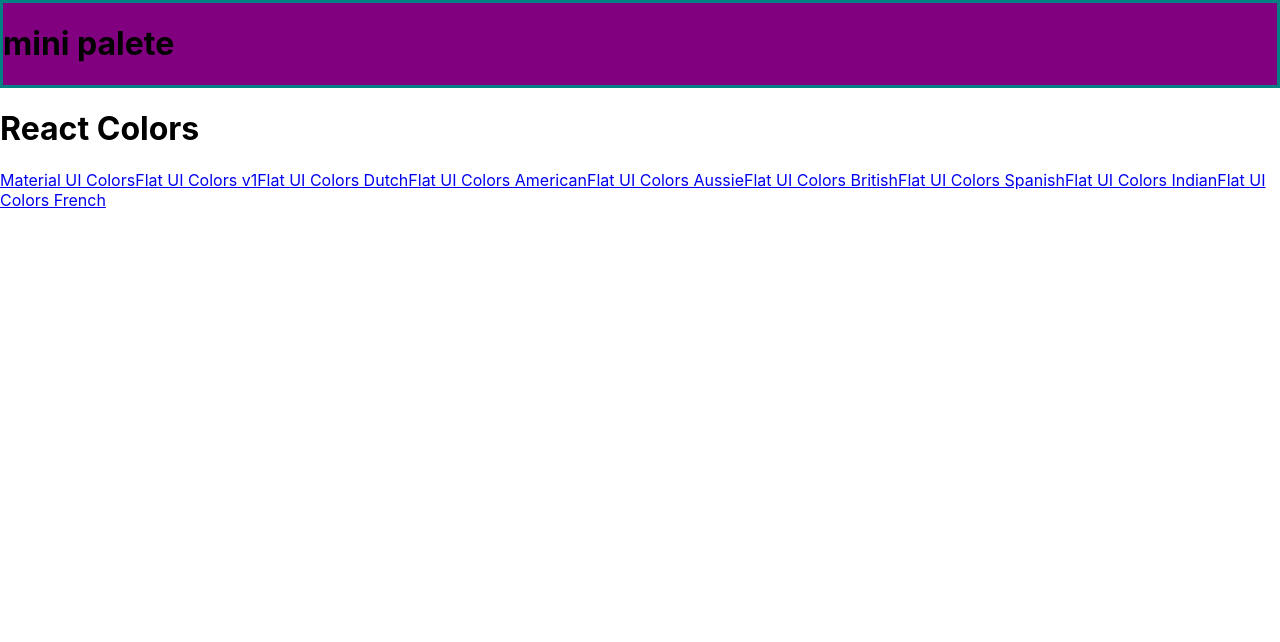
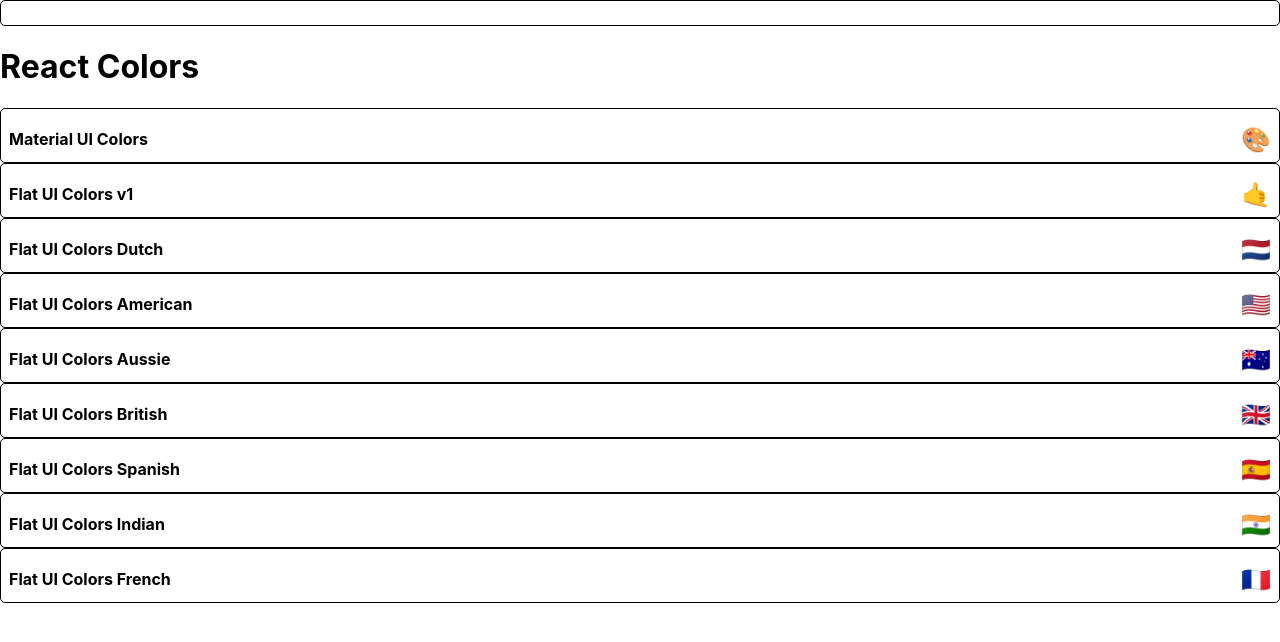
Before and after one commit to rusakovic/colors-app, a React (Create React App) app: page / in a window 1280 px wide. Shown: the top 642 px of the page. Built offline with nearby package versions, Linux system fonts and the light colour scheme.

Commit message:
Start styling minipalette

```diff
--- a/src/MiniPalette.js
+++ b/src/MiniPalette.js
@@ -3,18 +3,45 @@
 import { withStyles } from '@material-ui/styles';
 
 const styles = {
-  main: {
-    backgroundColor: 'purple',
-    border: '3px solid teal'
+  root: {
+    backgroundColor: 'white',
+    border: '1px solid black',
+    borderRadius: '5px',
+    padding: '0.5rem',
+    position: 'relative',
+    overflow: 'hidden',
+    '&:hover': {
+      cursor: 'pointer'
+    }
+  },
+  colors: {
+    backgroundColor: 'grey'
+  },
+  title: {
+    display: 'flex',
+    justifyContent: 'space-between',
+    alignItems: 'center',
+    margin: '0',
+    color: 'black',
+    paddingTop: '0.5rem',
+    fontSize: '1rem',
+    position: 'relative'
+  },
+  emoji: {
+    marginLeft: '0.5rem',
+    fontSize: '1.5rem'
   }
 }
 
 let MiniPalette = (props) => {
-  const {classes} = props;
+  const {classes, paletteName, emoji} = props;
   console.log(classes)
   return (
-    <div className={classes.main}>
-      <h1>mini palete</h1>
+    <div className={classes.root}>
+      <div className={classes.colors}></div>
+      <h5 className={classes.title}>
+        {paletteName} <span className={classes.emoji}>{emoji}</span>
+      </h5>
     </div>
   )
 }
--- a/src/PaletteList.js
+++ b/src/PaletteList.js
@@ -10,9 +10,7 @@
         <MiniPalette />
         <h1>React Colors</h1>
         {palettes.map(palette => (
-          <Link to={`/palette/${palette.id}`}>
-            {palette.paletteName}
-          </Link>
+          <MiniPalette {...palette}/>
         ))}
       </div>
     )
```
